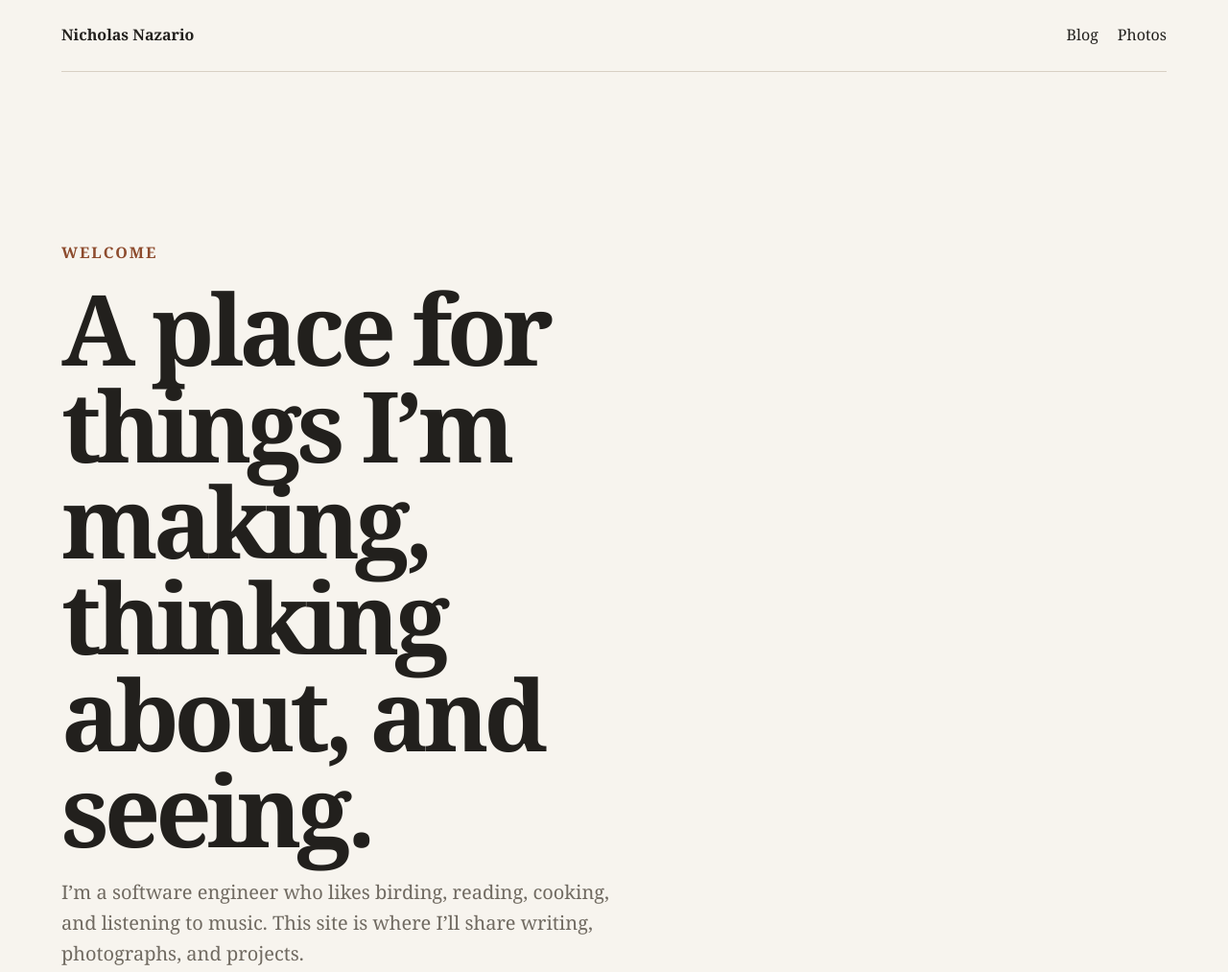
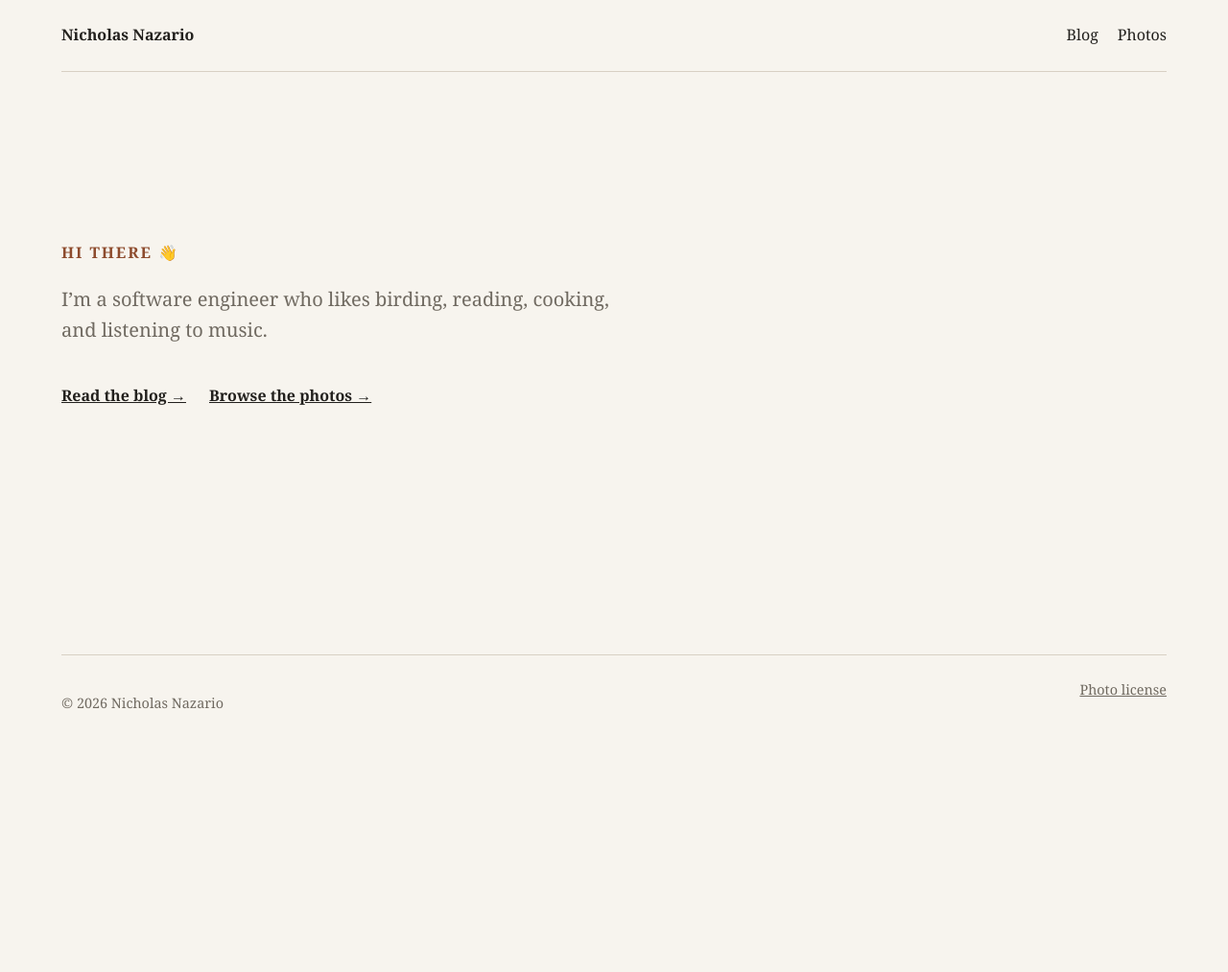
Before and after one commit to Nicholas-Nazario/Nicholas-Nazario, an Astro site: page / in a window 1280 px wide. Shown: the top 1013 px of the page at 96% size. After the commit the page ends 800 px from the top, so only its background shows below. Built offline with nearby package versions, Linux system fonts and the light colour scheme; Astro itself is replaced by a stand-in of ours.

Commit message:
fix: better initial copy

```diff
--- a/src/pages/blog/index.astro
+++ b/src/pages/blog/index.astro
@@ -6,7 +6,7 @@
   <section class="page-heading">
     <p class="eyebrow">Writing</p>
     <h1>Blog</h1>
-    <p>Notes, observations, and things I’ve learned.</p>
+    <p>Ramblings about mostly nothing. Every now and then, something.</p>
   </section>
 
   <p class="empty-state">The first post is on its way.</p>
--- a/src/pages/index.astro
+++ b/src/pages/index.astro
@@ -4,11 +4,10 @@
 
 <BaseLayout title="Nicholas Nazario">
   <section class="hero">
-    <p class="eyebrow">Welcome</p>
-    <h1>A place for things I’m making, thinking about, and seeing.</h1>
+    <p class="eyebrow">Hi There 👋</p>
     <p class="intro">
       I’m a software engineer who likes birding, reading, cooking, and listening
-      to music. This site is where I’ll share writing, photographs, and projects.
+      to music.
     </p>
     <div class="links">
       <a href="/blog">Read the blog →</a>
@@ -20,7 +19,6 @@
 <style>
   .hero { max-width: 48rem; padding-block: clamp(5rem, 15vw, 10rem); }
   .eyebrow { color: #8d4b2d; font-weight: 700; letter-spacing: 0.12em; text-transform: uppercase; }
-  h1 { max-width: 12ch; margin: 1rem 0; font-size: clamp(3rem, 8vw, 6.5rem); line-height: 0.98; letter-spacing: -0.05em; }
   .intro { max-width: 38rem; color: #706a61; font-size: 1.25rem; }
   .links { display: flex; flex-wrap: wrap; gap: 1.5rem; margin-top: 2.5rem; font-weight: 700; }
 </style>
--- a/src/pages/photos/index.astro
+++ b/src/pages/photos/index.astro
@@ -6,7 +6,7 @@
   <section class="page-heading">
     <p class="eyebrow">Photography</p>
     <h1>Photos</h1>
-    <p>A home for photographs I’ve taken and collections I want to remember.</p>
+    <p>A home for photographs I’ve taken. Usually birds, sometimes other stuff.</p>
   </section>
 
   <section class="empty-state" aria-labelledby="collections-heading">
```
